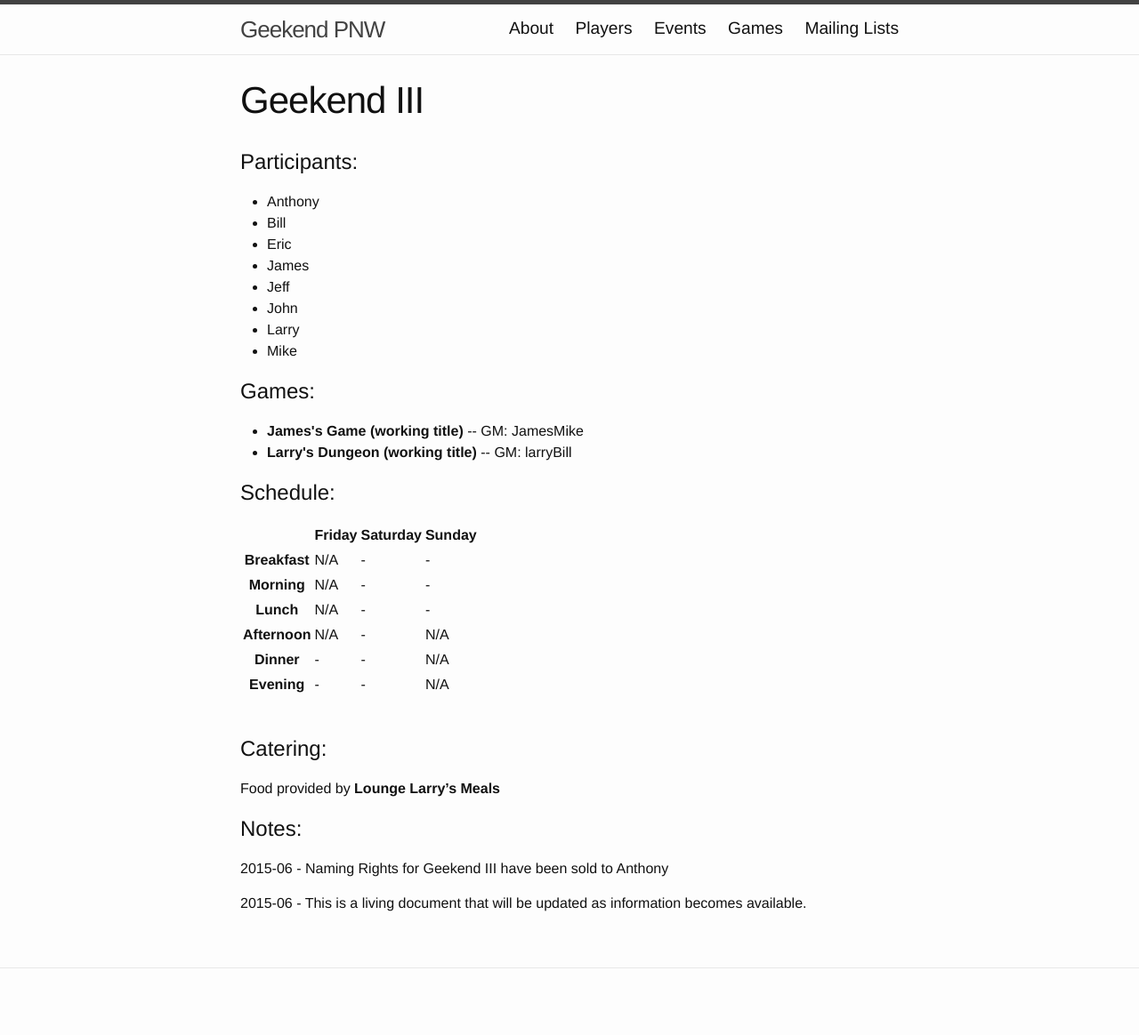
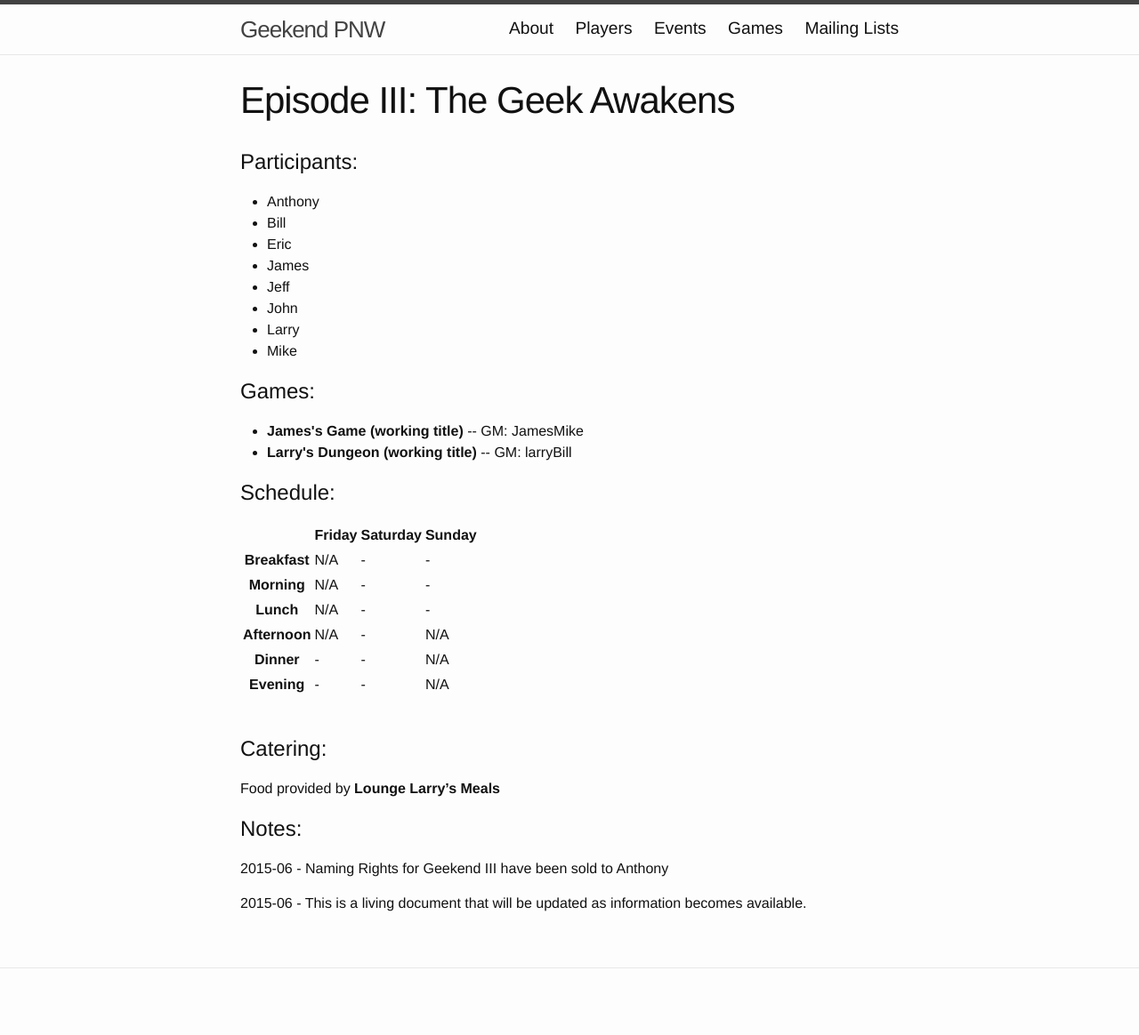
Before and after one commit to Geekend-PNW/geekend-pnw.github.com, a Jekyll site: the page built from events/2016-06-geekend.md, in a window 1280 px wide. Shown: the whole page at 89% size. Built offline with Jekyll 4.4.1, drawn with Linux system fonts in a browser that asks for light colours.

Commit message:
Title Change

```diff
--- a/events/2016-06-geekend.md
+++ b/events/2016-06-geekend.md
@@ -1,6 +1,6 @@
 ---
 layout: event
-title: "Geekend III"
+title: "Episode III: The Geek Awakens"
 permalink: /events/2016-06/
 event: 2016-06
 ---
```
